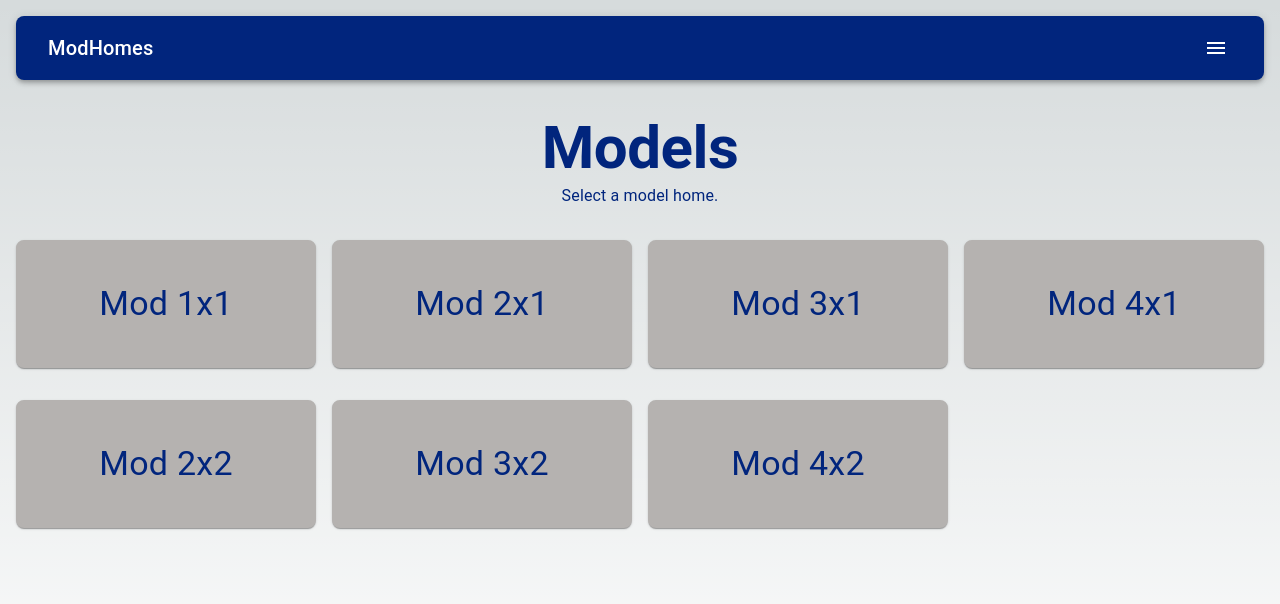
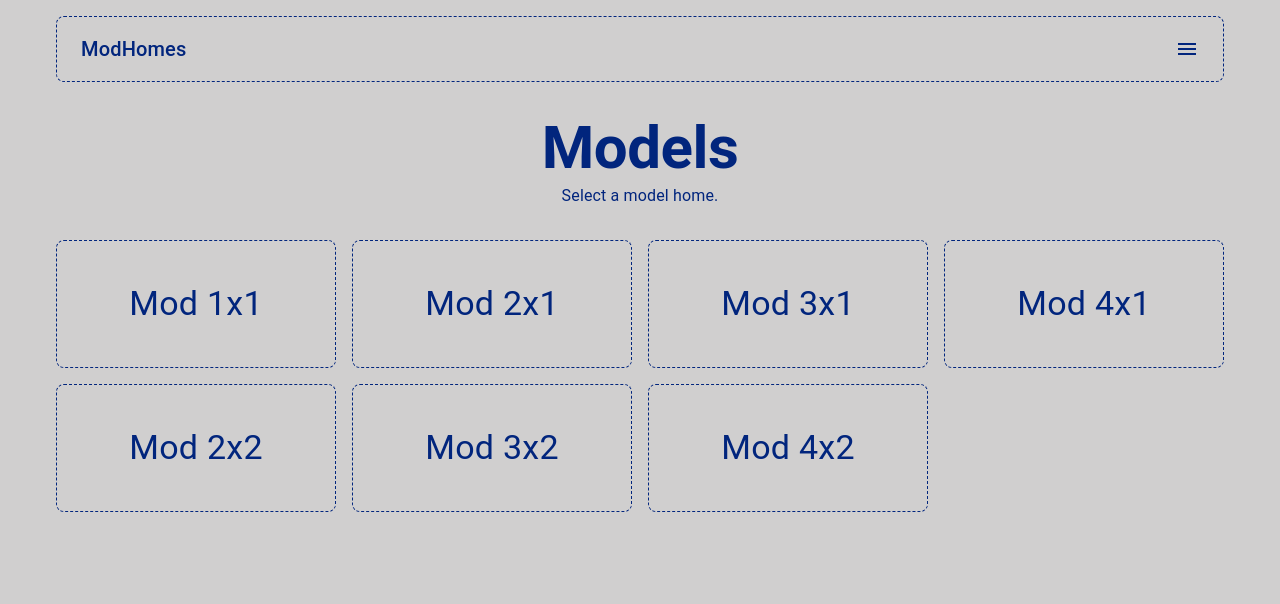
Before and after one commit to gavinmgrant/modhomes, a Next.js app: page / in a window 1280 px wide. Shown: the top 604 px of the page. Built offline with nearby package versions, Linux system fonts and the light colour scheme.

Commit message:
refactor: create colors component, add interfaces for components

```diff
--- a/components/landinghero.tsx
+++ b/components/landinghero.tsx
@@ -1,31 +1,31 @@
-import React, { useEffect } from "react";
+import React from "react";
 import { useRouter } from "next/router";
 import Card from "@mui/material/Card";
 import { CardContent } from "@mui/material";
 import Typography from "@mui/material/Typography";
 import Grid from "@mui/material/Grid";
 import MODELS from "../lib/models";
-import { useTrail, a } from "@react-spring/web";
 
 const LandingHero = () => {
   const router = useRouter();
 
   const cards = MODELS.map((model) => (
+    <Grid item key={model.slug} xs={12} sm={6} md={4} lg={3}>
       <Card
         key={model.slug}
         sx={{
           display: "flex",
           justifyContent: "center",
           alignItems: "center",
-        marginBottom: "1rem",
-        backgroundColor: "#B5B2B0",
+          background: "none",
+          boxShadow: "none",
           color: "#01257D",
           borderRadius: "0.5rem",
           cursor: "pointer",
           height: "8rem",
-        border: "0.25rem solid #B5B2B0",
+          border: "1px dashed #01257D",
           "&:hover": {
-          border: "0.25rem solid #01257D",
+            border: "1.5px dashed #01257D",
           },
         }}
         onClick={() => router.push(`/homes/${model.slug}`)}
@@ -34,23 +34,8 @@ const LandingHero = () => {
           <Typography variant="h4">{model.name}</Typography>
         </CardContent>
       </Card>
+    </Grid>
   ));
-
-  const [trails, api] = useTrail(
-    cards.length,
-    {
-      config: { mass: 5, tension: 2000, friction: 200 },
-      from: { x: 30, opacity: 0 },
-      to: { x: 0, opacity: 1 },
-    },
-    []
-  );
-
-  useEffect(() => {
-    const handleRouteChange = () => api.start({ x: 30, opacity: 0 });
-    router.events.on("routeChangeStart", handleRouteChange);
-    // eslint-disable-next-line react-hooks/exhaustive-deps
-  }, []);
 
   return (
     <>
@@ -66,13 +51,7 @@ const LandingHero = () => {
         Select a model home.
       </Typography>
       <Grid container spacing={2} columns={12}>
-        {trails.map(({ ...style }, index) => (
-          <Grid item key={index} xs={12} sm={6} md={4} lg={3}>
-            <a.div style={style}>
-              <a.div>{cards[index]}</a.div>
-            </a.div>
-          </Grid>
-        ))}
+        {cards}
       </Grid>
     </>
   );
--- a/components/navbar.tsx
+++ b/components/navbar.tsx
@@ -28,6 +28,7 @@ const NavBar = () => {
   return (
     <AppBar
       sx={{
+        position: "absolute",
         width: "calc(100% - 2rem)",
         top: "1rem",
         left: "1rem",
@@ -36,11 +37,17 @@ const NavBar = () => {
         justifyContent: "space-between",
         alignItems: "center",
         borderRadius: "0.5rem",
-        backgroundColor: "#01257D",
-        color: "#ffffff",
+        border: "1px dashed #01257D",
+        background: router.pathname === "/" ? "#d0cfcf" : "none",
+        color: "#01257D",
+        boxShadow: "none",
       }}
     >
-      <Typography variant="h6" fontWeight={500} sx={{ ml: "2rem" }}>
+      <Typography
+        variant="h6"
+        fontWeight={500}
+        marginLeft={{ xs: "1rem", sm: "1.5rem" }}
+      >
         <Link href="/">ModHomes</Link>
       </Typography>
       <Toolbar>
@@ -51,6 +58,7 @@ const NavBar = () => {
           color="inherit"
           aria-label="menu"
           onClick={handleMenuClick}
+          sx={{ margin: 0, padding: 0 }}
         >
           <MenuIcon />
         </IconButton>
@@ -59,7 +67,10 @@ const NavBar = () => {
             <MenuItem
               key={model.slug}
               onClick={() => handleItemClick(model.slug)}
-              sx={{ color: "#01257D", padding: "1rem 3rem" }}
+              sx={{
+                color: "#01257D",
+                padding: "1rem 3rem",
+              }}
             >
               {model.name}
             </MenuItem>
--- a/package.json
+++ b/package.json
@@ -29,8 +29,6 @@
     "react": "18.2.0",
     "react-dom": "18.2.0",
     "react-intersection-observer": "^9.4.1",
-    "react-spring": "^9.6.1",
-    "react-spring-carousel": "^2.0.19",
     "three": "^0.148.0",
     "typescript": "4.9.4"
   },
--- a/pages/index.tsx
+++ b/pages/index.tsx
@@ -11,7 +11,17 @@ const Home = () => {
         <meta name="viewport" content="width=device-width, initial-scale=1" />
         <link rel="icon" href="/favicon.ico" />
       </Head>
-      <div style={{ minHeight: "100vh", padding: "1rem", color: "#01257D" }}>
+      <div
+        style={{
+          position: "relative",
+          minHeight: "100vh",
+          maxWidth: "1200px",
+          margin: "0 auto",
+          padding: "1rem",
+          color: "#01257D",
+          backgroundColor: "#d0cfcf",
+        }}
+      >
         <NavBar />
         <LandingHero />
       </div>
--- a/styles/globals.css
+++ b/styles/globals.css
@@ -84,16 +84,7 @@ body {
   font-family: "Hanken Grotesk", sans-serif;
   max-width: 100vw;
   overflow-x: hidden;
-}
-
-body {
-  color: rgb(var(--foreground-rgb));
-  background: linear-gradient(
-      to bottom,
-      transparent,
-      rgb(var(--background-end-rgb))
-    )
-    rgb(var(--background-start-rgb));
+  background-color: #d0cfcf;
 }
 
 a {
```
Also changed, not shown: components/colors.tsx (added, +82 -0 lines), components/foundation.tsx (+7 -1 lines), components/module.tsx (+6 -1 lines), pages/homes/[home].tsx (+22 -83 lines), 1 other file (tests, documents, lock files or other folders). Lines whose indentation alone changed are shown as unchanged.
